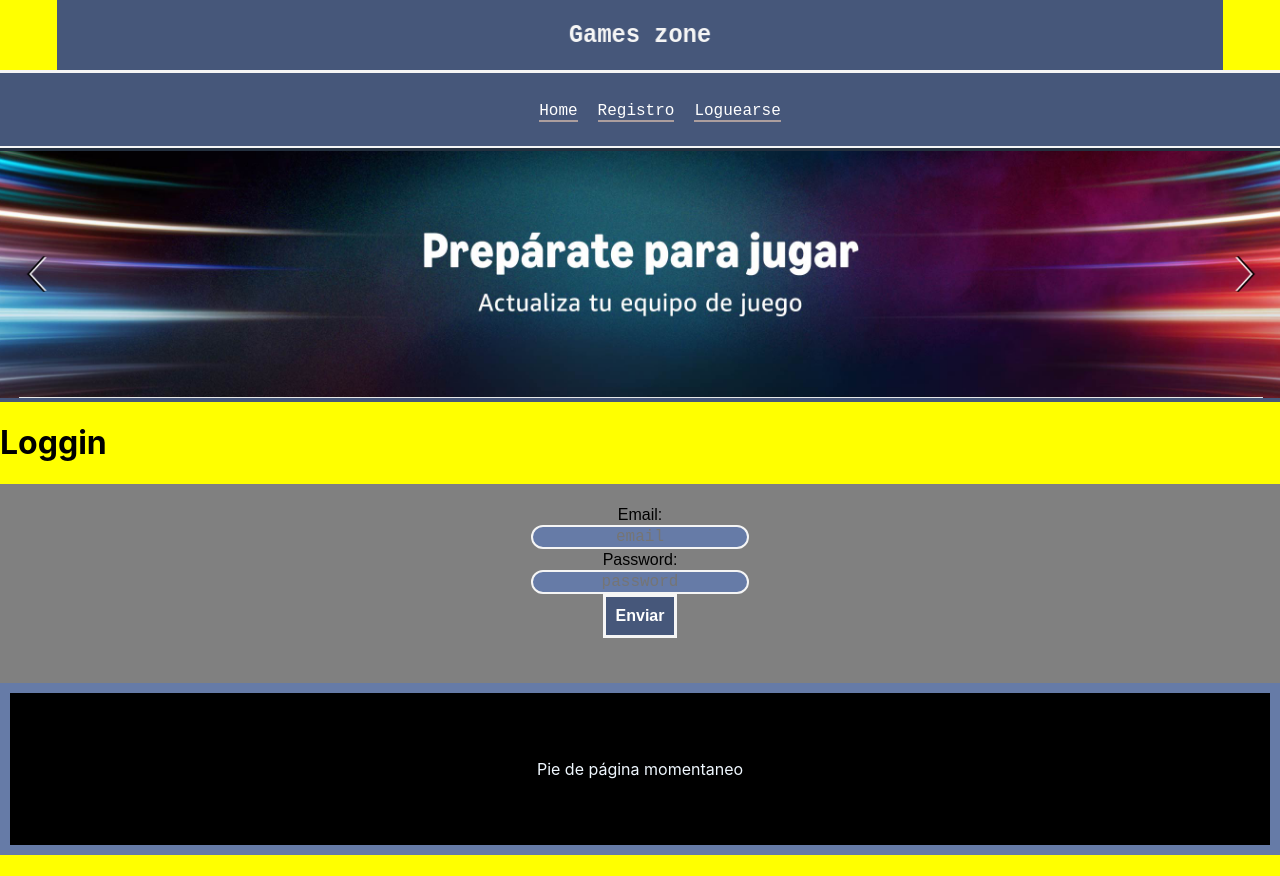
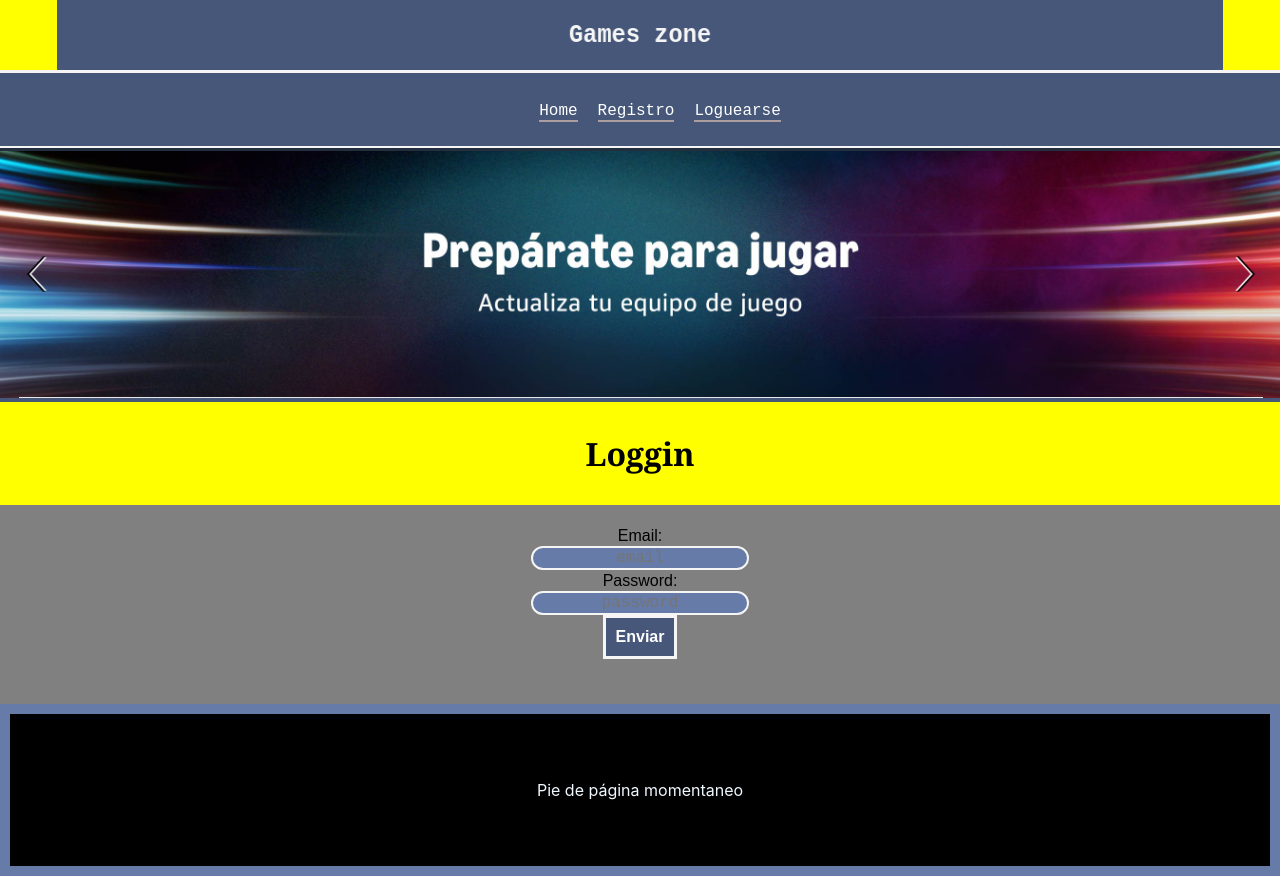
Before and after one commit to EzeMoreira/my-app, a React (Create React App) app: page /Loguearse in a window 1280 px wide. Before the commit the page ends 855 px from the top, so only its background shows below. Built offline with nearby package versions, Linux system fonts and the light colour scheme.

Commit message:
css modificado, h1

```diff
--- a/src/App.css
+++ b/src/App.css
@@ -79,6 +79,14 @@ img{
   font-family: Cambria, Cochin, Georgia, Times, 'Times New Roman', serif;
 }
 
+h1{
+  text-align: center;
+  color: black;
+  font-family: Cambria, Cochin, Georgia, Times, 'Times New Roman', serif;
+  margin-top: 30px;
+  margin-bottom: 30px;
+}
+
 @keyframes anim{
   0%{transform:rotateY(0);}
   100%{transform:rotateY(90deg);}
@@ -92,11 +100,6 @@ img{
   font-family: Arial, Helvetica, sans-serif;
   background-color: grey;
   animation: anima 2s infinite alternate ease-in-out
-}
-
-@keyframes anima{
-  0%{transform:rotateX(0);}
-  100%{transform:rotateX(90deg);}
 }
 
 label {
```
